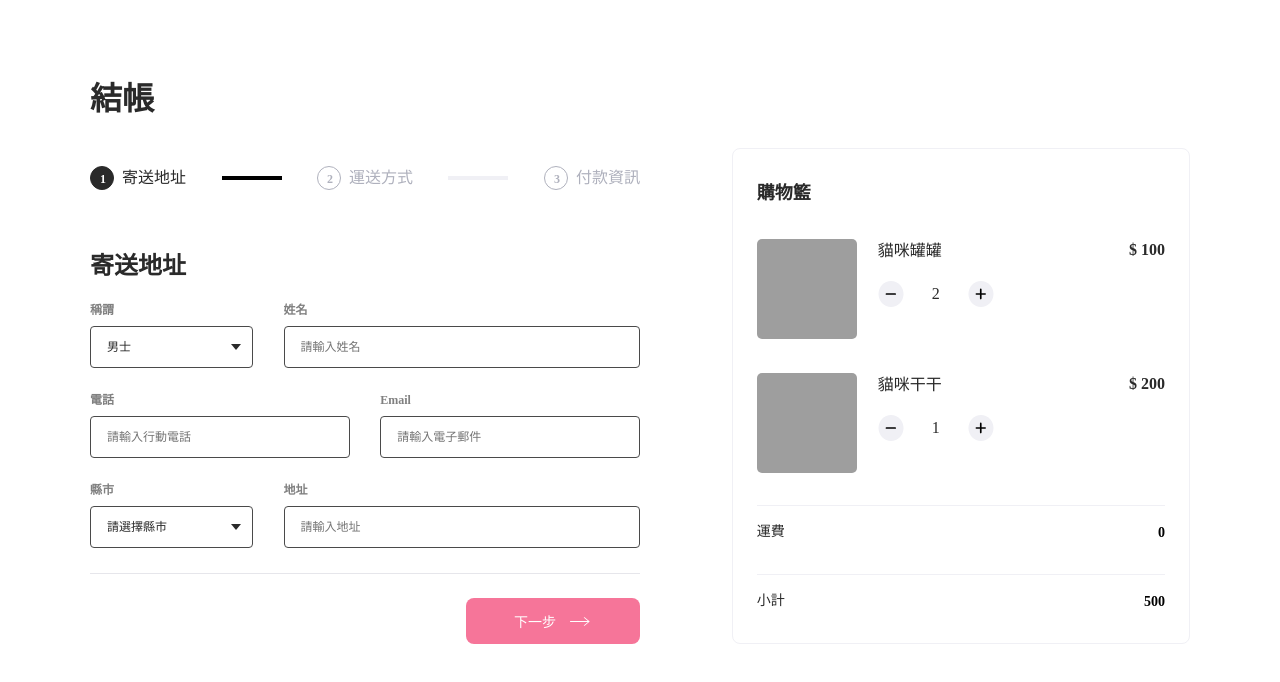
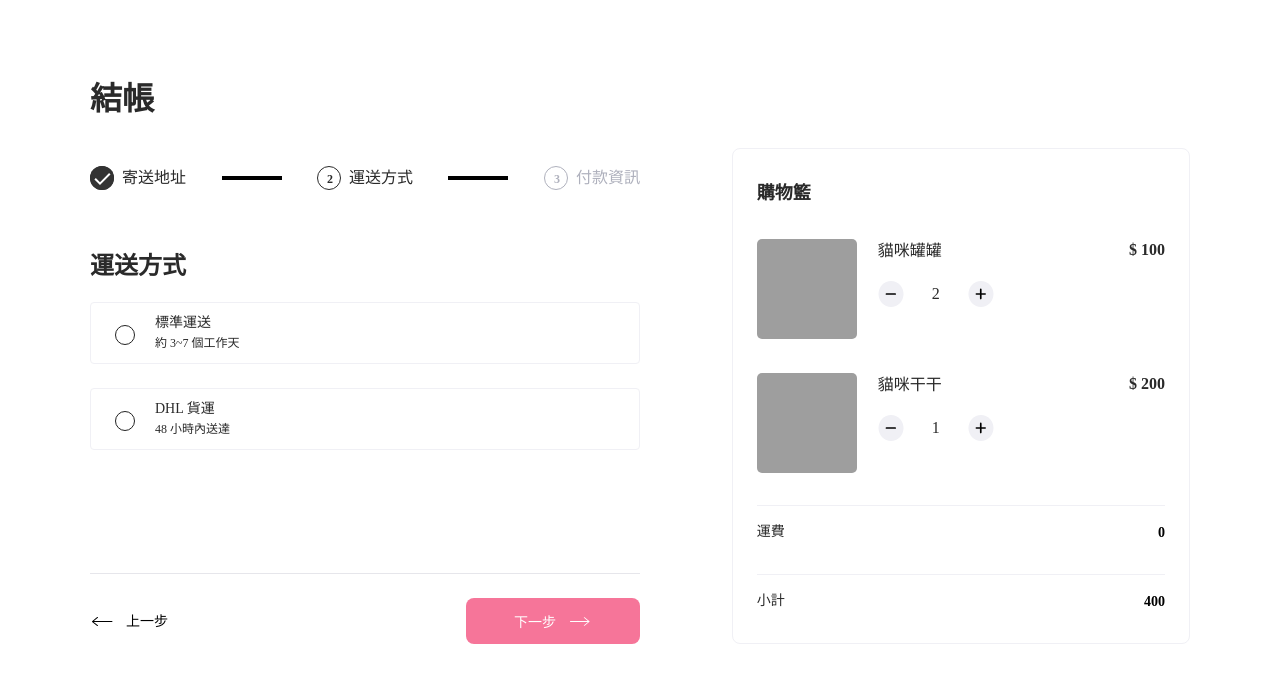
Before and after one commit to zebrrrra/S3_ALPHA-Shop, a React (Create React App) app: page / in a window 1280 px wide. Both pictures are taken after a click on the button "下一步". Shown: the top 682 px of the page. Built offline with nearby package versions, Linux system fonts and the light colour scheme; grey boxes are pictures that could not be loaded.

Commit message:
Finish step control and cart calculation

```diff
--- a/src/App.js
+++ b/src/App.js
@@ -1,9 +1,33 @@
+import { useState } from "react";
 import Main from "./components/Main/Main";
 import "./style/base.scss";
 import "./style/reset.scss";
 import "./style/formControl.scss";
 function App() {
-  return <Main></Main>;
+  const [currentStep, setCurrentStep] = useState(1);
+  const [shipPrice, setShipPrice] = useState(0);
+  const handleChange = (price) => {
+    setShipPrice(price);
+  };
+  const handleClick = (e) => {
+    const isNext = e === "next";
+    const isPrev = e === "prev";
+    if (isNext && currentStep < 3) {
+      setCurrentStep(currentStep + 1);
+    } else if (isPrev && currentStep > 1) {
+      setCurrentStep(currentStep - 1);
+    }
+  };
+  const handleSubmit = () => console.log("form is submitted");
+  return (
+    <Main
+      currentStep={currentStep}
+      handleClick={handleClick}
+      handleSubmit={handleSubmit}
+      shipPrice={shipPrice}
+      handleChange={handleChange}
+    ></Main>
+  );
 }
 
 export default App;
--- a/src/components/Main/Cart.jsx
+++ b/src/components/Main/Cart.jsx
@@ -1,4 +1,4 @@
-import React from "react";
+import React, { useState } from "react";
 import { ReactComponent as Minus } from "../../icons/minus.svg";
 import { ReactComponent as Plus } from "../../icons/plus.svg";
 import style from "../../style/Cart.module.css";
@@ -19,7 +19,7 @@ const initialProducts = [
   },
 ];
 
-const Product = ({ products }) => {
+const Product = ({ products, handleClick }) => {
   return (
     <>
       {products.map(({ id, img, price, name, quantity }) => (
@@ -34,9 +34,15 @@ const Product = ({ products }) => {
             <div className={style.name}>{name}</div>
             <div className="control-container">
               <div className={style.control}>
-                <Minus className={`${style.action} minus`} />
+                <Minus
+                  className={`${style.action} minus`}
+                  onClick={() => handleClick(id, "minus")}
+                />
                 <span className={style.count}>{quantity}</span>
-                <Plus className={`${style.action} plus`} />
+                <Plus
+                  className={`${style.action} plus`}
+                  onClick={() => handleClick(id, "plus")}
+                />
               </div>
             </div>
             <div className={style.price}>$ {price}</div>
@@ -54,15 +60,41 @@ const CartInfo = ({ className, title, price }) => {
     </section>
   );
 };
-const Cart = () => {
+const Cart = ({ shipPrice }) => {
+  const [products, setProducts] = useState(initialProducts);
+  const updateProductQuantity = (product, buttonType) => {
+    let newQuantity = product.quantity;
+    if (buttonType === "minus") {
+      newQuantity = Math.max(product.quantity - 1, 0);
+    } else if (buttonType === "plus") {
+      newQuantity += 1;
+    }
+    return {
+      ...product,
+      quantity: newQuantity,
+    };
+  };
+  const handleClick = (productId, buttonType) => {
+    let newProducts = products.map((product) => {
+      if (product.id === productId) {
+        return updateProductQuantity(product, buttonType);
+      }
+      return product;
+    });
+    setProducts(newProducts);
+  };
+  const totalPrice =
+    products.reduce((sum, { price, quantity }) => sum + price * quantity, 0) +
+    shipPrice;
+
   return (
     <section className={`${style.container} col col-lg-5 col-sm-12`}>
       <h3 className={style.title}>購物籃</h3>
       <section className="product-list col col-12" data-total-price="0">
-        <Product products={initialProducts} />
+        <Product products={products} handleClick={handleClick} />
       </section>
-      <CartInfo className="shipping" title="運費" price={0} />
-      <CartInfo className="total" title="小計" price={500} />
+      <CartInfo className="shipping" title="運費" price={shipPrice} />
+      <CartInfo className="total" title="小計" price={totalPrice} />
     </section>
   );
 };
--- a/src/components/Main/Main.jsx
+++ b/src/components/Main/Main.jsx
@@ -4,26 +4,35 @@ import ProgressControl from "./ProgressControl";
 import RegisterForm from "./Steps/StepAll";
 import Cart from "./Cart";
 import style from "../../style/Main.module.css";
-const Register = () => {
+const Register = ({ currentStep, handleChange }) => {
   return (
     <section
       className="register-container col col-lg-6 col-sm-12"
-      data-phase="1"
+      data-phase={currentStep}
       data-total-price="0"
     >
       <h2 className={`${style.title} col col-12`}>結帳</h2>
       <StepProgress />
-      <RegisterForm />
+      <RegisterForm currentStep={currentStep} handleChange={handleChange} />
     </section>
   );
 };
-const Main = () => {
+const Main = ({
+  currentStep,
+  handleClick,
+  handleSubmit,
+  shipPrice,
+  handleChange,
+}) => {
   return (
     <main className={style.main}>
       <div className={style.container}>
-        <Register />
-        <Cart />
-        <ProgressControl />
+        <Register currentStep={currentStep} handleChange={handleChange} />
+        <Cart shipPrice={shipPrice} />
+        <ProgressControl
+          handleClick={handleClick}
+          handleSubmit={handleSubmit}
+        />
       </div>
     </main>
   );
--- a/src/components/Main/ProgressControl.jsx
+++ b/src/components/Main/ProgressControl.jsx
@@ -2,25 +2,29 @@ import React from "react";
 import { ReactComponent as RightArrow } from "../../icons/right-arrow.svg";
 import { ReactComponent as LeftArrow } from "../../icons/left-arrow.svg";
 import style from "../../style/ProgressControl.module.css";
-const NextButton = () => {
+const NextButton = ({ handleClick }) => {
   return (
-    <button className="next">
+    <button className="next" onClick={handleClick}>
       下一步
       <RightArrow className="cursor-point" />
     </button>
   );
 };
 
-const PrevButton = () => {
+const PrevButton = ({ handleClick }) => {
   return (
-    <button className={style.prev}>
+    <button className={style.prev} onClick={handleClick}>
       <LeftArrow className="cursor-point" />
       上一步
     </button>
   );
 };
-const ConfirmButton = () => {
-  return <button className="next">確認訂單</button>;
+const ConfirmButton = ({ handleSubmit }) => {
+  return (
+    <button className="next" onClick={handleSubmit}>
+      確認訂單
+    </button>
+  );
 };
 
 const Section = ({ children, phase }) => {
@@ -31,19 +35,19 @@ const Section = ({ children, phase }) => {
   );
 };
 
-const ProgressControl = () => {
+const ProgressControl = ({ handleClick, handleSubmit }) => {
   return (
     <section className="progress-control-container col col-lg-6 col-sm-12">
       <Section phase="address">
-        <NextButton />
+        <NextButton handleClick={() => handleClick("next")} />
       </Section>
       <Section phase="shipping">
-        <PrevButton />
-        <NextButton />
+        <PrevButton handleClick={() => handleClick("prev")} />
+        <NextButton handleClick={() => handleClick("next")} />
       </Section>
       <Section phase="credit-card">
-        <PrevButton />
-        <ConfirmButton />
+        <PrevButton handleClick={() => handleClick("prev")} />
+        <ConfirmButton handleSubmit={handleSubmit} />
       </Section>
     </section>
   );
--- a/src/components/Main/Steps/StepAll.jsx
+++ b/src/components/Main/Steps/StepAll.jsx
@@ -1,13 +1,13 @@
 import React from "react";
 import StepOne from "./StepOne";
-// import StepTwo from "./StepTwo";
-// import StepThree from "./StepThree";
-const RegisterForm = () => {
+import StepTwo from "./StepTwo";
+import StepThree from "./StepThree";
+const RegisterForm = ({ currentStep, handleChange }) => {
   return (
     <section className="form-container col col-12">
-      <StepOne />
-      {/* <StepTwo/> */}
-      {/* <StepThree /> */}
+      {currentStep === 1 && <StepOne />}
+      {currentStep === 2 && <StepTwo handleChange={handleChange} />}
+      {currentStep === 3 && <StepThree />}
     </section>
   );
 };
--- a/src/components/Main/Steps/StepTwo.jsx
+++ b/src/components/Main/Steps/StepTwo.jsx
@@ -1,13 +1,18 @@
 import React from "react";
 import style from "../../../style/StepsAll.module.css";
 
-const RadioGroup = ({ price, id, checked, name, period }) => {
+const RadioGroup = ({ price, id, name, period, handleChange }) => {
   return (
     <label
       className={`${style.radioGroup} form-col col col-12`}
       data-price={price}
     >
-      <input id={id} type="radio" name="shipping" checked={checked} />
+      <input
+        id={id}
+        type="radio"
+        name="shipping"
+        onChange={() => handleChange(price)}
+      />
       <div className={style.info}>
         <div className="form-col radio-col col col-12">
           <div className={style.radioText}>{name}</div>
@@ -21,7 +26,7 @@ const RadioGroup = ({ price, id, checked, name, period }) => {
     </label>
   );
 };
-const StepTwo = () => {
+const StepTwo = ({ handleChange }) => {
   return (
     <form className="col col-12" data-phase="shipping">
       <h3 className="form-title">運送方式</h3>
@@ -29,16 +34,16 @@ const StepTwo = () => {
         <RadioGroup
           price={0}
           id="shipping-standard"
-          checked={true}
           name="標準運送"
           period="約 3~7 個工作天"
+          handleChange={handleChange}
         />
         <RadioGroup
           price={500}
           id="shipping-dhl"
-          checked={false}
           name="DHL 貨運"
           period="48 小時內送達"
+          handleChange={handleChange}
         />
       </section>
     </form>
```
Also changed, not shown: 1 other file (tests, documents, lock files or other folders).
